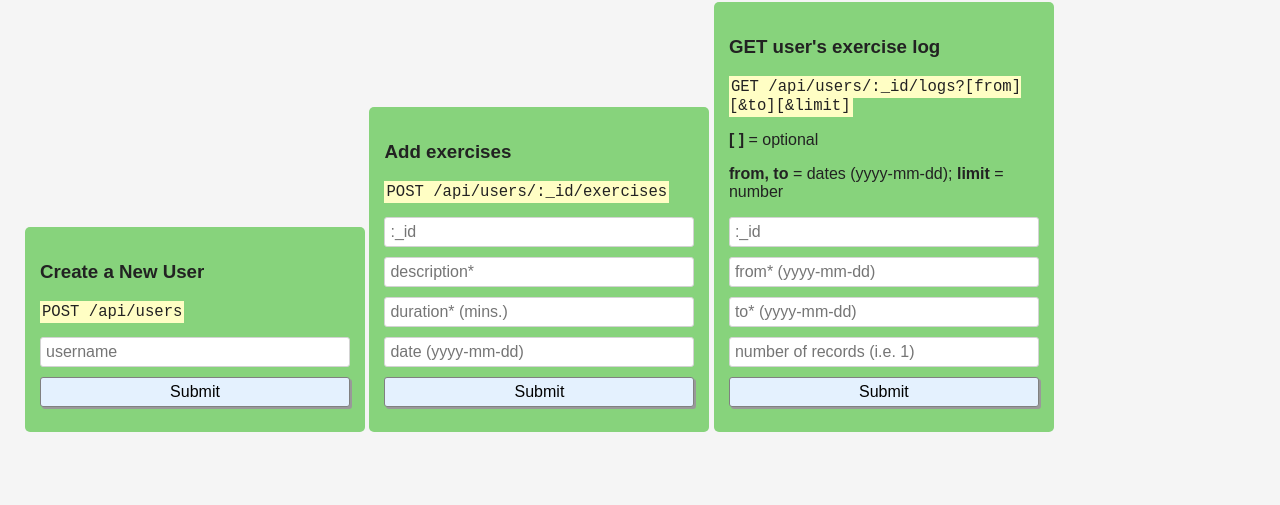
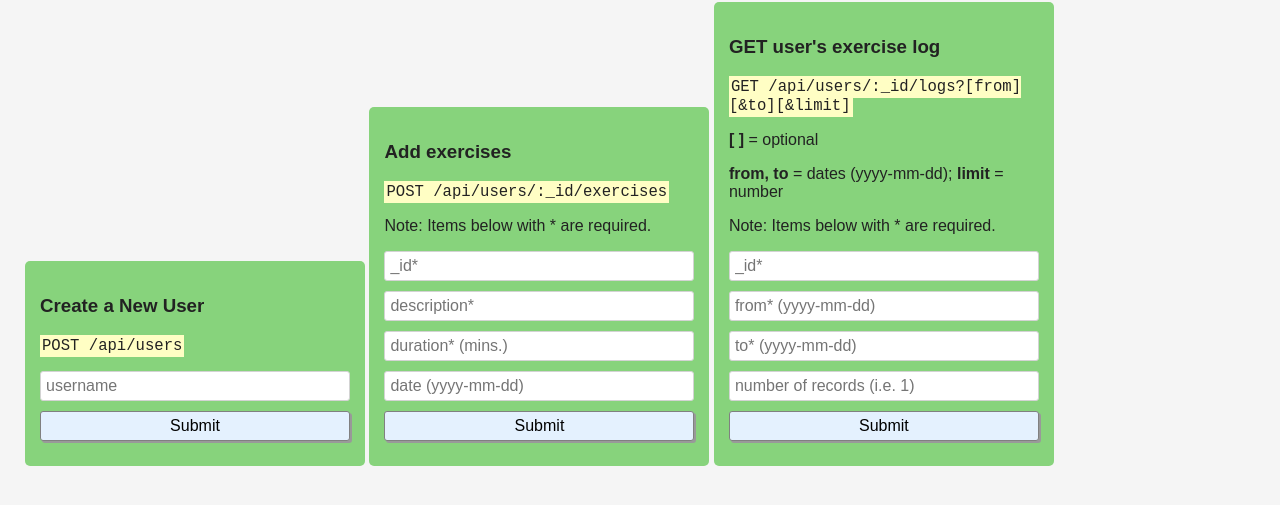
Before and after one commit to k4tiek3nt/boilerplate-project-exercisetracker, a website: page views/index.html in a window 1280 px wide. Shown: the part 81-586 px from the top of the page. Drawn offline with Linux system fonts and the light colour scheme; files that its build step writes are made by us from their sources.

Commit message:
index.html - Added note that * items are required. Changed ":_id" to "_id*" to be more readable and reflect that it is required.

```diff
--- a/views/index.html
+++ b/views/index.html
@@ -19,7 +19,8 @@
       <form id="exercise-form" method="post">
         <h3>Add exercises</h3>
         <p><code>POST /api/users/:_id/exercises</code></p>
-        <input id="uid" type="text" name=":_id" placeholder=":_id" />
+        <p>Note: Items below with * are required.</p>
+        <input id="uid" type="text" name=":_id" placeholder="_id*" />
         <input id="desc" type="text" name="description" placeholder="description*" />
         <input id="dur" type="text" name="duration" placeholder="duration* (mins.)" />
         <input id="date" type="text" name="date" placeholder="date (yyyy-mm-dd)" />
@@ -30,7 +31,8 @@
         <p><code>GET /api/users/:_id/logs?[from][&amp;to][&amp;limit]</code></p>
 	<p><strong>[ ]</strong> = optional</p>
       	<p><strong>from, to</strong> = dates (yyyy-mm-dd); <strong>limit</strong> = 	number</p>
-        <input id="uid" type="text" name=":_id" placeholder=":_id" />
+        <p>Note: Items below with * are required.</p>
+        <input id="uid" type="text" name=":_id" placeholder="_id*" />
         <input id="from" type="text" name="from" placeholder="from* (yyyy-mm-dd)" />
         <input id="to" type="text" name="to" placeholder="to* (yyyy-mm-dd)" />
         <input id="limit" type="number" name="limit" placeholder="number of records (i.e. 1)" />
```
Also changed, not shown: index.js (+10 -0 lines).
